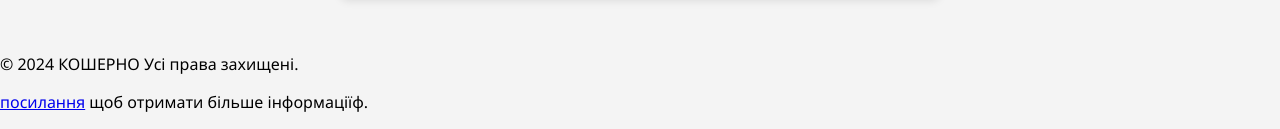
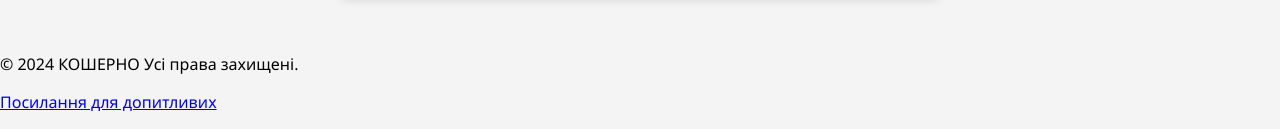
Before and after one commit to Enot238/CampShop, a plain HTML site: page index.html in a window 1280 px wide. Shown: the part 7304-7433 px from the top of the page. Drawn offline with Linux system fonts and the light colour scheme.

Commit message:
Update index.html

```diff
--- a/index.html
+++ b/index.html
@@ -48,7 +48,7 @@
 
         <p>&copy; 2024 КОШЕРНО Усі права захищені.</p>
         <p class="marquee">
-        <a href="https://uk.wikipedia.org/wiki/%D0%9A%D0%BE%D1%88%D0%B5%D1%80%D0%BD%D0%B0_%D1%97%D0%B6%D0%B0" > посилання</a> щоб отримати більше інформаціїф.</p>
+        <a href="https://uk.wikipedia.org/wiki/%D0%9A%D0%BE%D1%88%D0%B5%D1%80%D0%BD%D0%B0_%D1%97%D0%B6%D0%B0" > Посилання для допитливих</a></p>
         </p>
     </footer>
 
```
